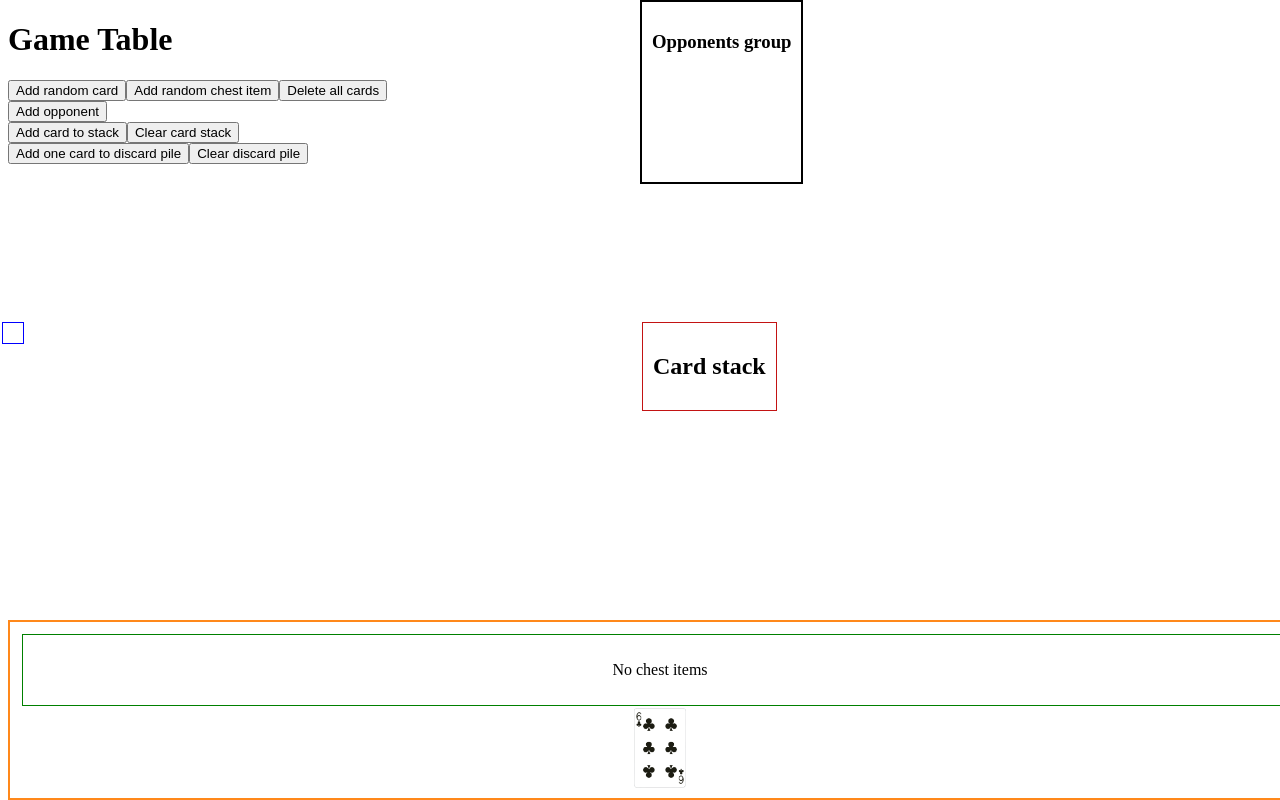
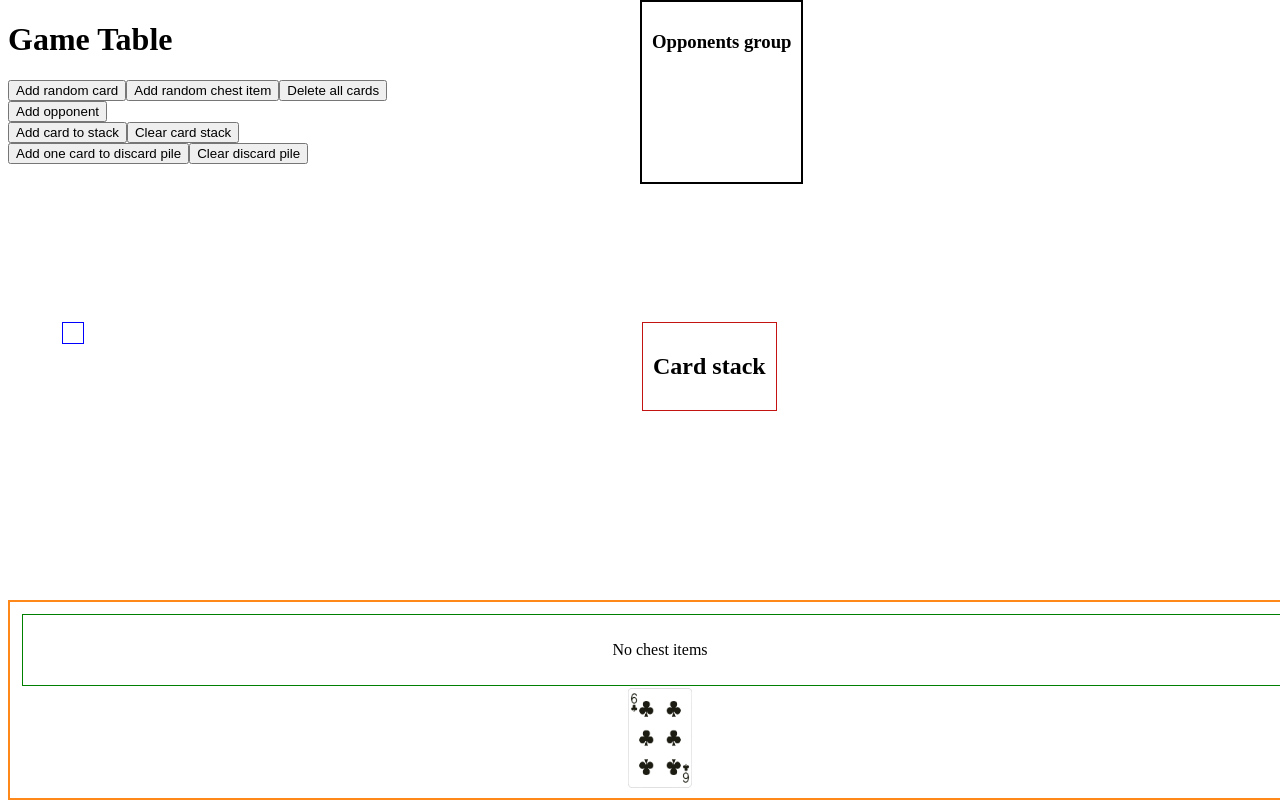
Before and after one commit to Xanclry/frontend-spanish-fool, a React (Create React App) app: page /game/table in a window 1280 px wide. Both pictures are taken after a click on the button "Add random card". Built offline with nearby package versions, Linux system fonts and the light colour scheme.

Commit message:
Added discard pile card rotation

```diff
--- a/src/components/pages/game/table/discard-pile-component/discardPileComponent.module.scss
+++ b/src/components/pages/game/table/discard-pile-component/discardPileComponent.module.scss
@@ -4,6 +4,15 @@
   padding: 10px;
 
   position: fixed;
-  left: 0;
+  left: 60px;
   top: 40%;
+
+  @for $i from 1 through 100 {
+    .pile > *:nth-child(#{$i}) {
+      position: absolute;
+      left: random(80) - 40 + px;
+      top: random(80) - 40 + px;
+      transform: rotate(random(100) - 50 + deg);
+    }
+  }
 }
--- a/src/components/pages/game/table/discard-pile-component/discardPileComponent.tsx
+++ b/src/components/pages/game/table/discard-pile-component/discardPileComponent.tsx
@@ -10,7 +10,7 @@ export const DiscardPileComponent = ({ cardsAmount }: DiscardPileProps) => {
   const cards = Array(cardsAmount).fill(<CardComponent card={null} />)
   return (
     <div className={styles.mainWrap}>
-      <>{cards}</>
+      <div className={styles.pile}>{cards}</div>
     </div>
   )
 }
--- a/src/model/card/picture-provider/cardPictureProvider.module.scss
+++ b/src/model/card/picture-provider/cardPictureProvider.module.scss
@@ -1,3 +1,3 @@
 .cardPicture {
-  height: 80px;
+  height: 100px;
 }
```
